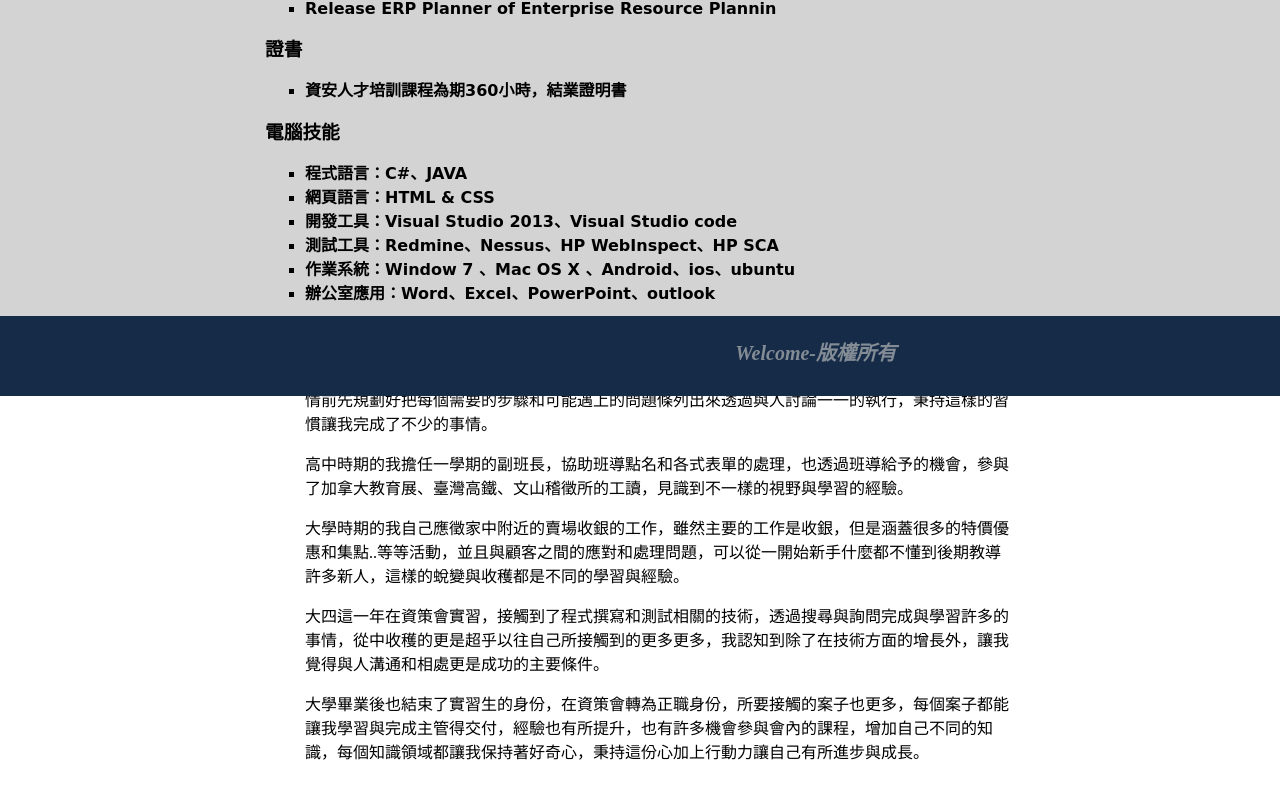
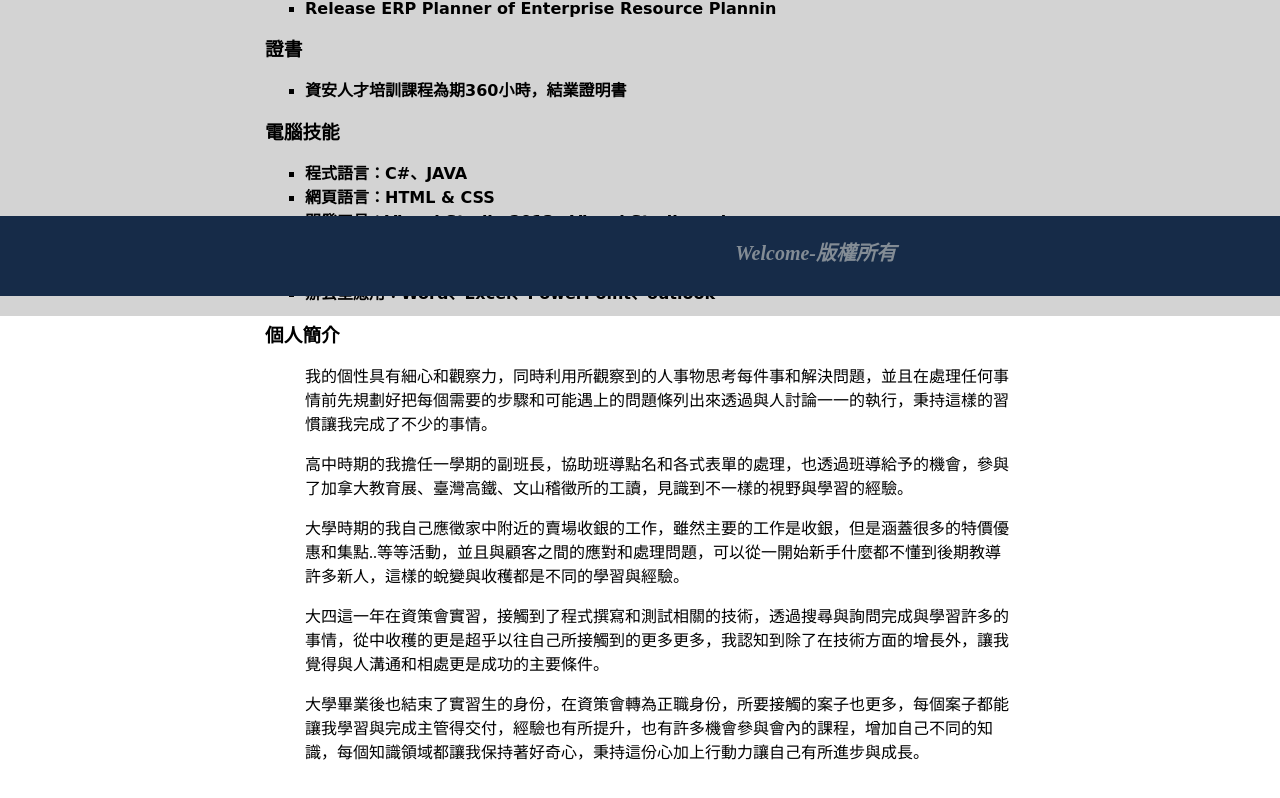
Before and after one commit to Hongnick/Hongnick.github.io, a plain HTML site: page index.html in a window 1280 px wide. Shown: the part 884-1682 px from the top of the page. Drawn offline with Linux system fonts and the light colour scheme.

Commit message:
footer置底

```diff
--- a/index.html
+++ b/index.html
@@ -360,7 +360,7 @@ li a {
 
 
 
-<footer  style="height:80px; background-color:#162b48;line-height:500%; padding-right:30%; text-align:-webkit-right; position:sticky;" >
+<footer  style="height:80px; position:relative; margin-top:-100px;   background-color:#162b48;line-height:500%; padding-right:30%; text-align:-webkit-right; position:sticky;" >
 <h3 style="font-family:serif; font-size:20px; font-style:italic;">Welcome-版權所有</style></h3>
 
 </footer>
```
